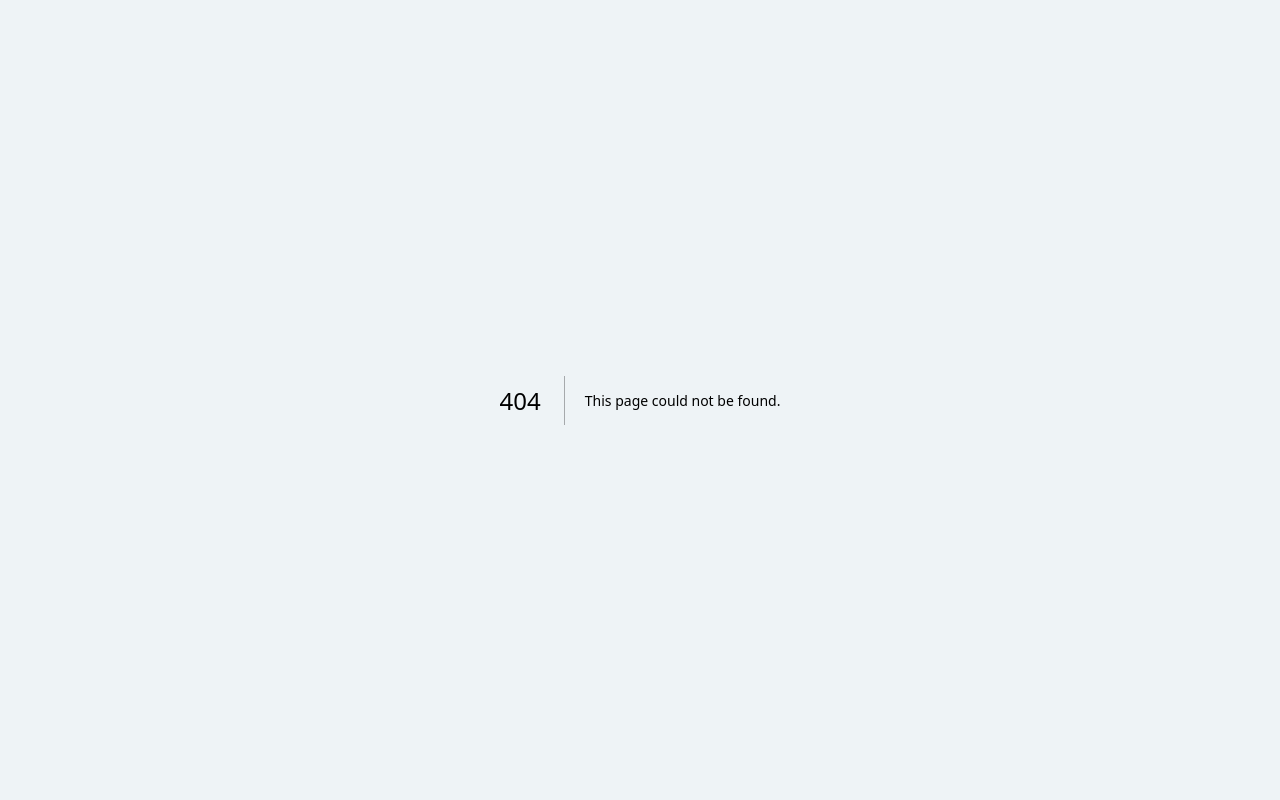
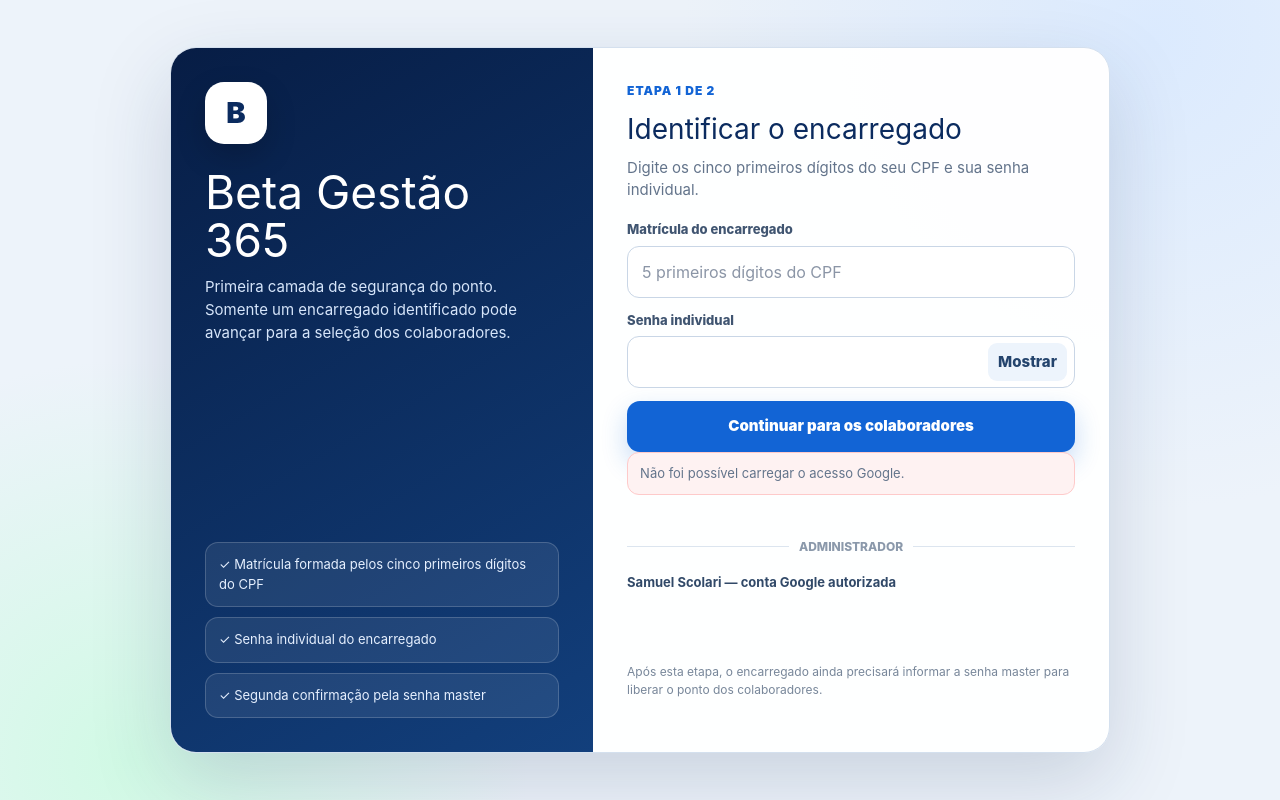
Before and after one commit to samuelscolari-blip/beta-gestao-365, a Next.js app: page /acesso-ponto in a window 1280 px wide. Before the commit this address had no page. Built offline with nearby package versions, Linux system fonts and the light colour scheme.

Commit message:
V131: criar segunda etapa de acesso aos colaboradores

```diff
--- /dev/null
+++ b/app/acesso-ponto/page.tsx
@@ -0,0 +1,23 @@
+import { headers } from "next/headers";
+import { redirect } from "next/navigation";
+import AccessGate from "../components/AccessGate";
+import SupervisorLoginGate from "../components/SupervisorLoginGate";
+import { masterPointSessionFromHeaders } from "../lib/master-point-access";
+import { businessStaffSessionFromHeaders } from "../lib/staff-business-access";
+
+export const dynamic = "force-dynamic";
+
+export default async function PointAccessPage() {
+  const requestHeaders = await headers();
+  const master = await masterPointSessionFromHeaders(requestHeaders);
+  if (master) redirect("/ponto");
+
+  const supervisor = await businessStaffSessionFromHeaders(requestHeaders);
+  if (!supervisor || supervisor.role !== "encarregado") {
+    return (
+      <SupervisorLoginGate message="Identifique o encarregado antes de selecionar os colaboradores." />
+    );
+  }
+
+  return <AccessGate nextPath="/ponto" />;
+}
```
